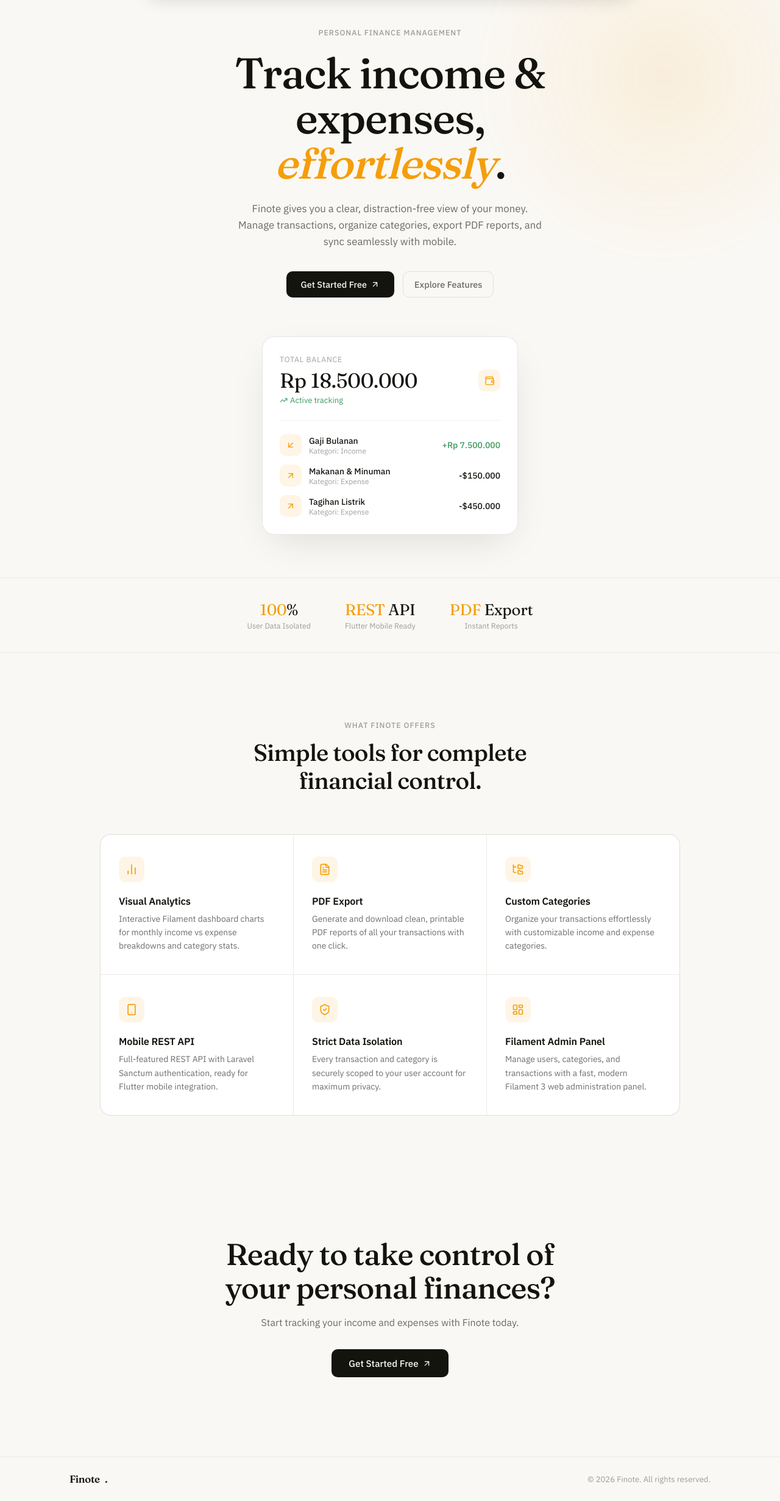
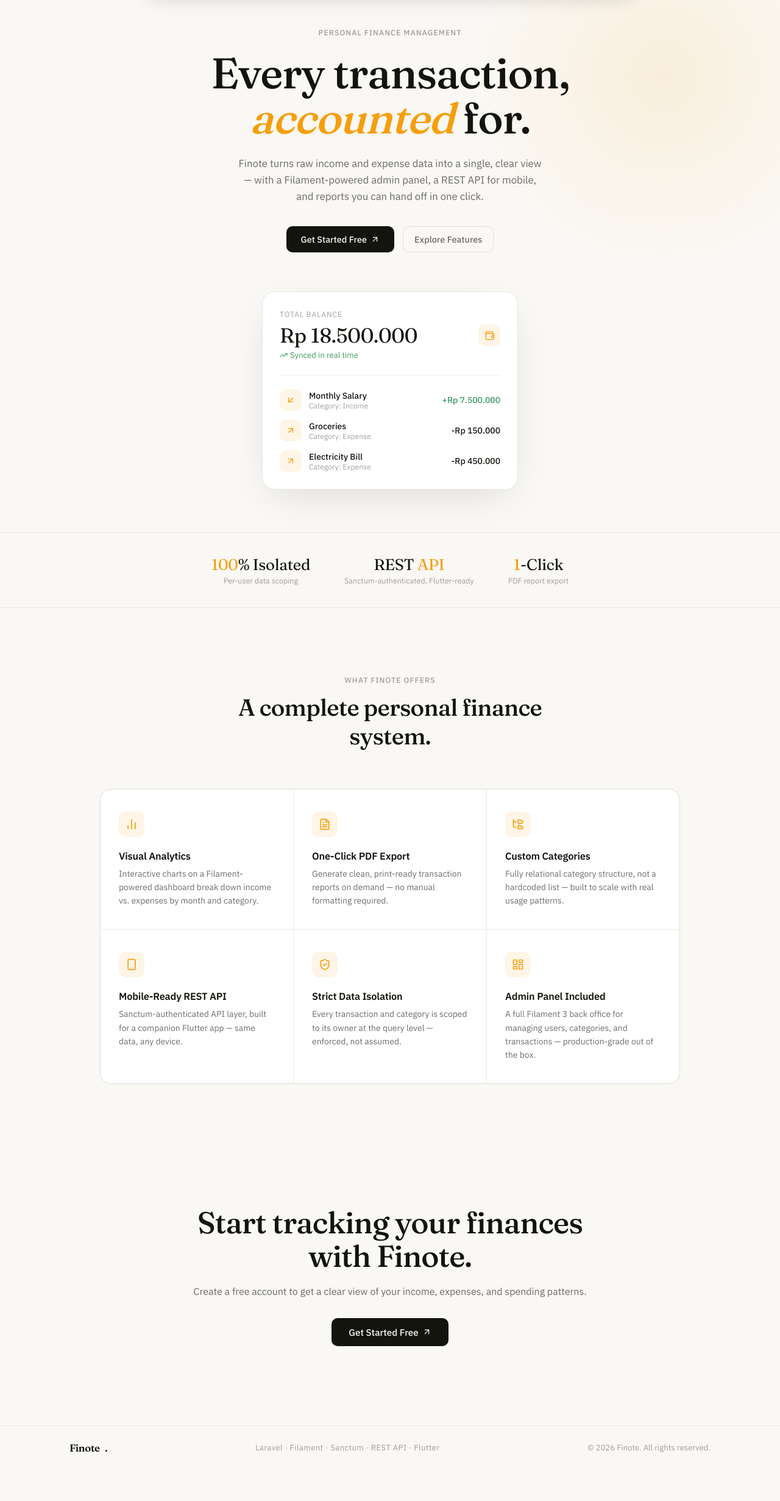
Before and after one commit to Athallahsy/finote, a Laravel app: page / in a window 1280 px wide. Shown: the part 75-2537 px from the top of the page at 61% size. After the commit the page ends 2457 px from the top, so only its background shows below. Run offline with Laravel 12, Linux system fonts and the light colour scheme; parts of the project's set-up code (start-up, migrations or seed data) failed here and were passed over; some libraries are stand-ins or nearby versions.

Commit message:
Update landing page copy and navbar for professional presentation

```diff
--- a/resources/views/welcome.blade.php
+++ b/resources/views/welcome.blade.php
@@ -45,7 +45,6 @@
         a{color:inherit}
         .wrap{max-width:1100px;margin:0 auto;padding:0 24px}
 
-        /* subtle backdrop */
         .field{position:fixed;inset:0;z-index:0;pointer-events:none;overflow:hidden}
         .field::before{
             content:'';position:absolute;top:-15%;right:-10%;width:640px;height:640px;
@@ -53,7 +52,6 @@
             filter:blur(10px);
         }
 
-        /* NAV — floating pill, centered links, logo mark */
         header{position:fixed;top:0;left:0;right:0;z-index:100;padding:18px 24px 0}
         nav{
             max-width:820px;margin:0 auto;display:flex;align-items:center;justify-content:space-between;
@@ -82,7 +80,6 @@
         .btn-primary:hover{opacity:.85;transform:translateY(-1px)}
         [data-theme="dark"] .btn-primary{background:var(--accent);color:var(--accent-ink)}
 
-        /* HERO */
         .hero{position:relative;z-index:1;padding:120px 24px 70px;text-align:center}
         .eyebrow{font-size:.78rem;letter-spacing:.08em;text-transform:uppercase;color:var(--ink-faint);font-weight:500;margin-bottom:22px}
         h1.headline{
@@ -94,7 +91,6 @@
         .hero-sub{max-width:500px;margin:0 auto 36px;font-size:1.05rem;line-height:1.6;color:var(--ink-soft)}
         .hero-cta{display:flex;gap:14px;justify-content:center;flex-wrap:wrap;margin-bottom:64px}
 
-        /* simple balance card mockup */
         .mock{
             max-width:420px;margin:0 auto;background:var(--surface);border:1px solid var(--line);
             border-radius:20px;padding:28px;text-align:left;box-shadow:0 20px 60px -20px rgba(20,20,15,0.15);
@@ -113,7 +109,6 @@
         .mock-item-sub{font-size:.76rem;color:var(--ink-faint)}
         .mock-amount{font-size:.87rem;font-weight:500}
 
-        /* TRUST STRIP */
         .trust{position:relative;z-index:1;padding:36px 24px;border-top:1px solid var(--line-soft);border-bottom:1px solid var(--line-soft)}
         .trust-row{display:flex;justify-content:center;align-items:center;gap:56px;flex-wrap:wrap;max-width:900px;margin:0 auto}
         .trust-item{text-align:center}
@@ -121,7 +116,6 @@
         .trust-num .accent{color:var(--accent)}
         .trust-label{font-size:.78rem;color:var(--ink-faint);margin-top:2px}
 
-        /* FEATURES */
         .features{position:relative;z-index:1;padding:110px 24px;max-width:1000px;margin:0 auto}
         .features-head{text-align:center;max-width:520px;margin:0 auto 64px}
         .features-head .eyebrow{margin-bottom:14px}
@@ -133,7 +127,6 @@
         .feature-card h3{font-size:1.02rem;font-weight:600;margin-bottom:8px;letter-spacing:-.01em}
         .feature-card p{font-size:.87rem;color:var(--ink-soft);line-height:1.6}
 
-        /* CTA */
         .cta{position:relative;z-index:1;text-align:center;padding:90px 24px 130px}
         .cta h2{font-family:'Fraunces',serif;font-weight:500;font-size:clamp(2rem,4.4vw,3.1rem);letter-spacing:-.02em;line-height:1.1;margin-bottom:20px}
         .cta p{color:var(--ink-soft);margin-bottom:34px;font-size:1rem}
@@ -181,10 +174,10 @@
         <div class="wrap">
             <p class="eyebrow reveal">Personal Finance Management</p>
             <h1 class="headline reveal" style="transition-delay:.05s">
-                Track income & expenses,<br><span class="accent-word">effortlessly</span>.
+                Every transaction,<br><span class="accent-word">accounted</span> for.
             </h1>
             <p class="hero-sub reveal" style="transition-delay:.1s">
-                Finote gives you a clear, distraction-free view of your money. Manage transactions, organize categories, export PDF reports, and sync seamlessly with mobile.
+                Finote turns raw income and expense data into a single, clear view — with a Filament-powered admin panel, a REST API for mobile, and reports you can hand off in one click.
             </p>
             <div class="hero-cta reveal" style="transition-delay:.15s">
                 <a href="{{ url('/register') }}" class="btn btn-primary" style="padding:12px 24px">
@@ -200,7 +193,7 @@
                     <div>
                         <div class="mock-label">Total Balance</div>
                         <div class="mock-balance">Rp 18.500.000</div>
-                        <span class="mock-delta"><i data-lucide="trending-up" style="width:13px;height:13px"></i> Active tracking</span>
+                        <span class="mock-delta"><i data-lucide="trending-up" style="width:13px;height:13px"></i> Synced in real time</span>
                     </div>
                     <div class="mock-icon"><i data-lucide="wallet" style="width:17px;height:17px"></i></div>
                 </div>
@@ -209,26 +202,26 @@
                     <div class="mock-item">
                         <div class="mock-icon"><i data-lucide="arrow-down-left" style="width:16px;height:16px"></i></div>
                         <div class="mock-item-text">
-                            <div class="mock-item-title">Gaji Bulanan</div>
-                            <div class="mock-item-sub">Kategori: Income</div>
+                            <div class="mock-item-title">Monthly Salary</div>
+                            <div class="mock-item-sub">Category: Income</div>
                         </div>
                         <div class="mock-amount" style="color:#3D9A5C">+Rp 7.500.000</div>
                     </div>
                     <div class="mock-item">
                         <div class="mock-icon"><i data-lucide="arrow-up-right" style="width:16px;height:16px"></i></div>
                         <div class="mock-item-text">
-                            <div class="mock-item-title">Makanan & Minuman</div>
-                            <div class="mock-item-sub">Kategori: Expense</div>
+                            <div class="mock-item-title">Groceries</div>
+                            <div class="mock-item-sub">Category: Expense</div>
                         </div>
-                        <div class="mock-amount">-$150.000</div>
+                        <div class="mock-amount">-Rp 150.000</div>
                     </div>
                     <div class="mock-item">
                         <div class="mock-icon"><i data-lucide="arrow-up-right" style="width:16px;height:16px"></i></div>
                         <div class="mock-item-text">
-                            <div class="mock-item-title">Tagihan Listrik</div>
-                            <div class="mock-item-sub">Kategori: Expense</div>
+                            <div class="mock-item-title">Electricity Bill</div>
+                            <div class="mock-item-sub">Category: Expense</div>
                         </div>
-                        <div class="mock-amount">-$450.000</div>
+                        <div class="mock-amount">-Rp 450.000</div>
                     </div>
                 </div>
             </div>
@@ -237,55 +230,55 @@
 
     <section class="trust">
         <div class="trust-row">
-            <div class="trust-item reveal"><div class="trust-num"><span class="accent">100</span>%</div><div class="trust-label">User Data Isolated</div></div>
-            <div class="trust-item reveal" style="transition-delay:.05s"><div class="trust-num"><span class="accent">REST</span> API</div><div class="trust-label">Flutter Mobile Ready</div></div>
-            <div class="trust-item reveal" style="transition-delay:.1s"><div class="trust-num"><span class="accent">PDF</span> Export</div><div class="trust-label">Instant Reports</div></div>
+            <div class="trust-item reveal"><div class="trust-num"><span class="accent">100</span>% Isolated</div><div class="trust-label">Per-user data scoping</div></div>
+            <div class="trust-item reveal" style="transition-delay:.05s"><div class="trust-num">REST <span class="accent">API</span></div><div class="trust-label">Sanctum-authenticated, Flutter-ready</div></div>
+            <div class="trust-item reveal" style="transition-delay:.1s"><div class="trust-num"><span class="accent">1</span>-Click</div><div class="trust-label">PDF report export</div></div>
         </div>
     </section>
 
     <section class="features" id="features">
         <div class="features-head">
             <p class="eyebrow reveal">What Finote Offers</p>
-            <h2 class="reveal" style="transition-delay:.05s">Simple tools for complete financial control.</h2>
+            <h2 class="reveal" style="transition-delay:.05s">A complete personal finance system.</h2>
         </div>
         <div class="feature-grid reveal" style="transition-delay:.1s">
             <div class="feature-card">
                 <div class="feature-icon"><i data-lucide="bar-chart-2" style="width:20px;height:20px"></i></div>
                 <h3>Visual Analytics</h3>
-                <p>Interactive Filament dashboard charts for monthly income vs expense breakdowns and category stats.</p>
+                <p>Interactive charts on a Filament-powered dashboard break down income vs. expenses by month and category.</p>
             </div>
             <div class="feature-card">
                 <div class="feature-icon"><i data-lucide="file-text" style="width:20px;height:20px"></i></div>
-                <h3>PDF Export</h3>
-                <p>Generate and download clean, printable PDF reports of all your transactions with one click.</p>
+                <h3>One-Click PDF Export</h3>
+                <p>Generate clean, print-ready transaction reports on demand — no manual formatting required.</p>
             </div>
             <div class="feature-card">
                 <div class="feature-icon"><i data-lucide="folder-tree" style="width:20px;height:20px"></i></div>
                 <h3>Custom Categories</h3>
-                <p>Organize your transactions effortlessly with customizable income and expense categories.</p>
+                <p>Fully relational category structure, not a hardcoded list — built to scale with real usage patterns.</p>
             </div>
             <div class="feature-card">
                 <div class="feature-icon"><i data-lucide="smartphone" style="width:20px;height:20px"></i></div>
-                <h3>Mobile REST API</h3>
-                <p>Full-featured REST API with Laravel Sanctum authentication, ready for Flutter mobile integration.</p>
+                <h3>Mobile-Ready REST API</h3>
+                <p>Sanctum-authenticated API layer, built for a companion Flutter app — same data, any device.</p>
             </div>
             <div class="feature-card">
                 <div class="feature-icon"><i data-lucide="shield-check" style="width:20px;height:20px"></i></div>
                 <h3>Strict Data Isolation</h3>
-                <p>Every transaction and category is securely scoped to your user account for maximum privacy.</p>
+                <p>Every transaction and category is scoped to its owner at the query level — enforced, not assumed.</p>
             </div>
             <div class="feature-card">
                 <div class="feature-icon"><i data-lucide="layout-dashboard" style="width:20px;height:20px"></i></div>
-                <h3>Filament Admin Panel</h3>
-                <p>Manage users, categories, and transactions with a fast, modern Filament 3 web administration panel.</p>
+                <h3>Admin Panel Included</h3>
+                <p>A full Filament 3 back office for managing users, categories, and transactions — production-grade out of the box.</p>
             </div>
         </div>
     </section>
 
     <section class="cta">
         <div class="wrap">
-            <h2 class="reveal">Ready to take control of<br>your personal finances?</h2>
-            <p class="reveal" style="transition-delay:.05s">Start tracking your income and expenses with Finote today.</p>
+            <h2 class="reveal">Start tracking your finances<br>with Finote.</h2>
+            <p class="reveal" style="transition-delay:.05s">Create a free account to get a clear view of your income, expenses, and spending patterns.</p>
             <a href="{{ url('/register') }}" class="btn btn-primary reveal" style="transition-delay:.1s;padding:13px 28px;font-size:.95rem">
                 Get Started Free <i data-lucide="arrow-up-right" style="width:15px;height:15px"></i>
             </a>
@@ -295,6 +288,7 @@
     <footer>
         <div class="foot-row">
             <a href="#" class="logo" style="font-size:1.05rem">Finote<em>.</em></a>
+            <p style="letter-spacing:.03em">Laravel · Filament · Sanctum · REST API · Flutter</p>
             <p>© {{ date('Y') }} Finote. All rights reserved.</p>
         </div>
     </footer>
```
Also changed, not shown: 1 other file.
